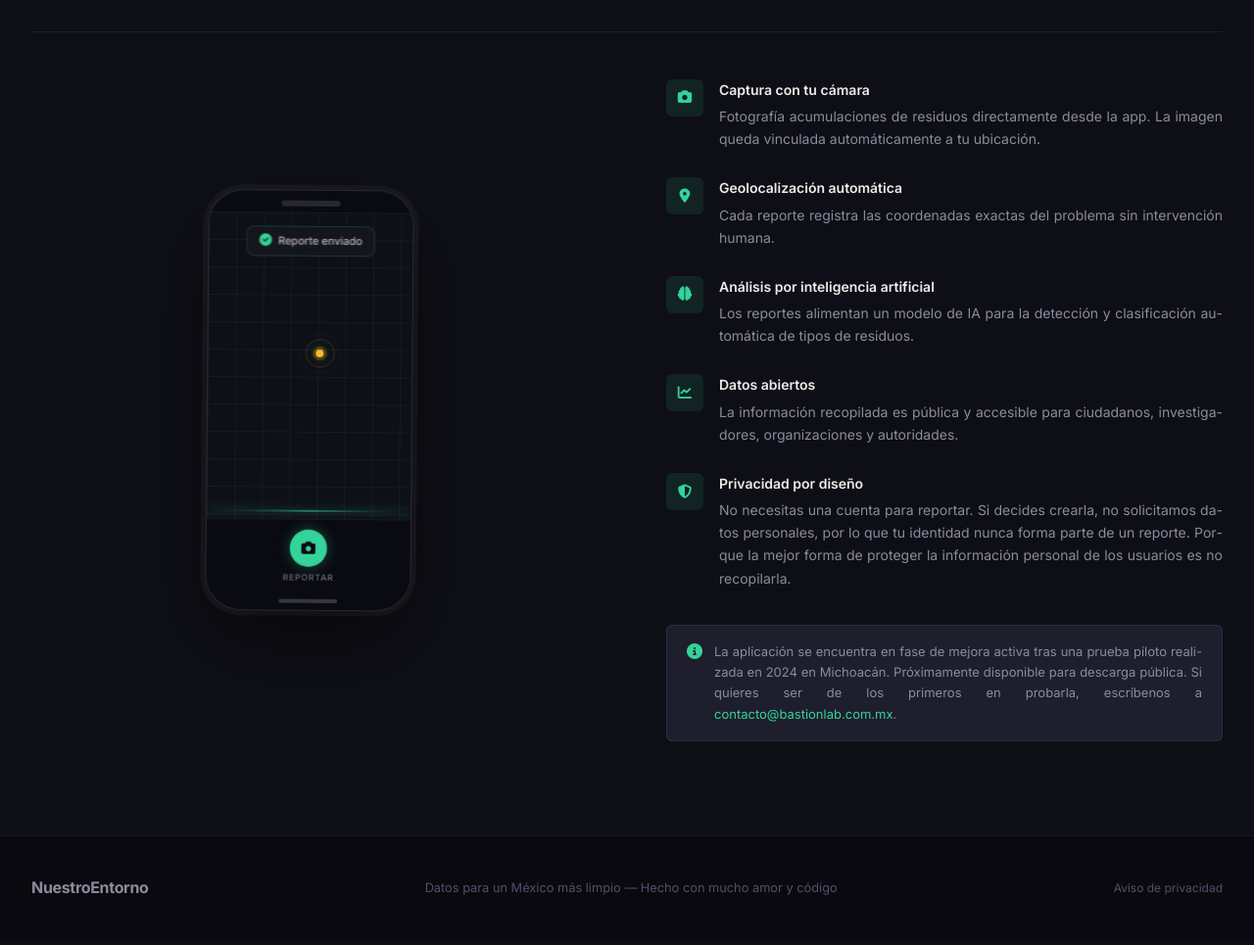
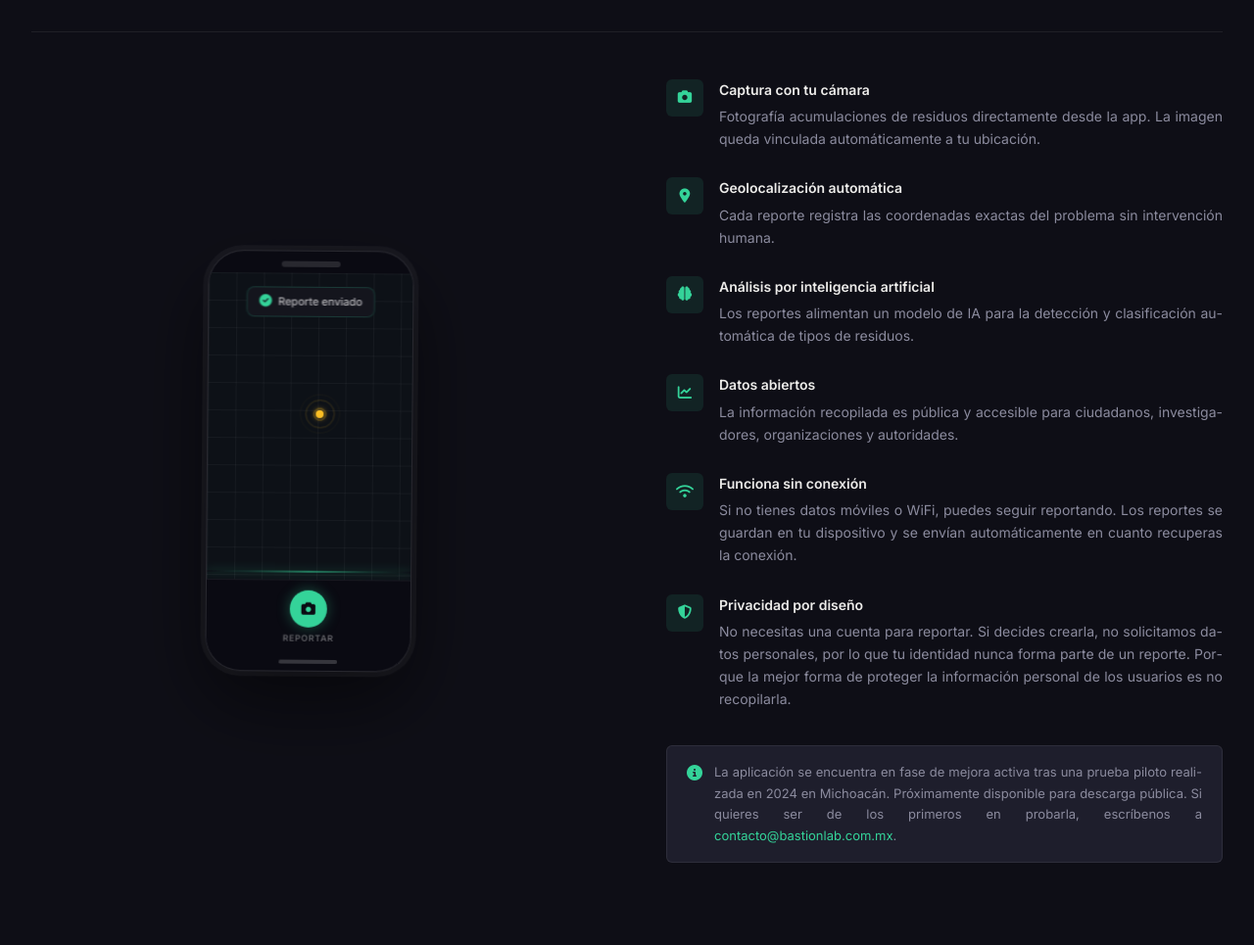
Before and after one commit to th3-butl3r/amixtli-front-end, a Flask app: page /app in a window 1280 px wide. Shown: the part 329-1294 px from the top of the page at 98% size. Before the commit the page ends 1243 px from the top, so only its background shows below. Run offline with Flask 3, Linux system fonts and the light colour scheme; parts of the project's set-up code (start-up, migrations or seed data) failed here and were passed over.

Commit message:
feat: Add offline

```diff
--- a/templates/app.html
+++ b/templates/app.html
@@ -102,6 +102,20 @@
 
       <div class="app-feature">
         <div class="app-feature-icon">
+          <i class="fa-solid fa-wifi"></i>
+        </div>
+        <div>
+          <h4>Funciona sin conexión</h4>
+          <p>
+            Si no tienes datos móviles o WiFi, puedes seguir reportando. Los reportes
+            se guardan en tu dispositivo y se envían automáticamente en cuanto
+            recuperas la conexión.
+          </p>
+        </div>
+      </div>
+
+      <div class="app-feature">
+        <div class="app-feature-icon">
           <i class="fa-solid fa-shield-halved"></i>
         </div>
         <div>
```
